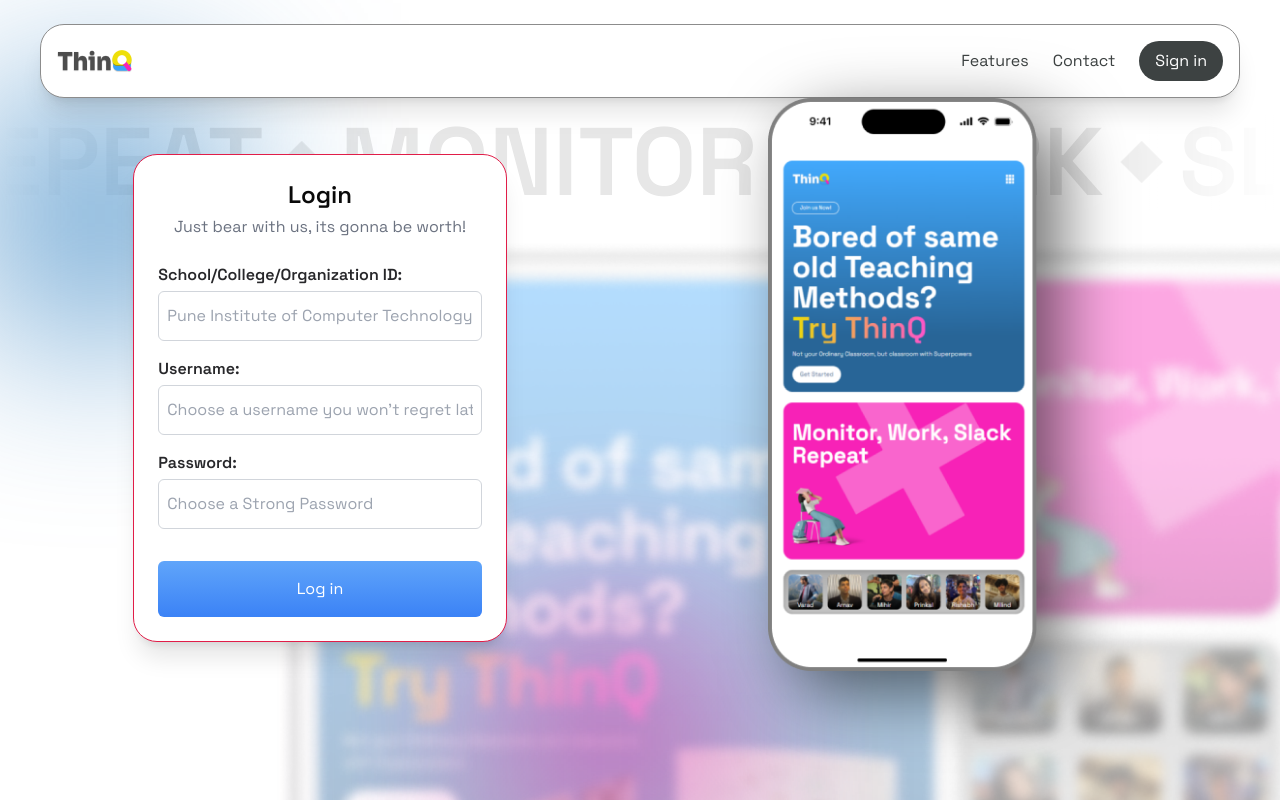
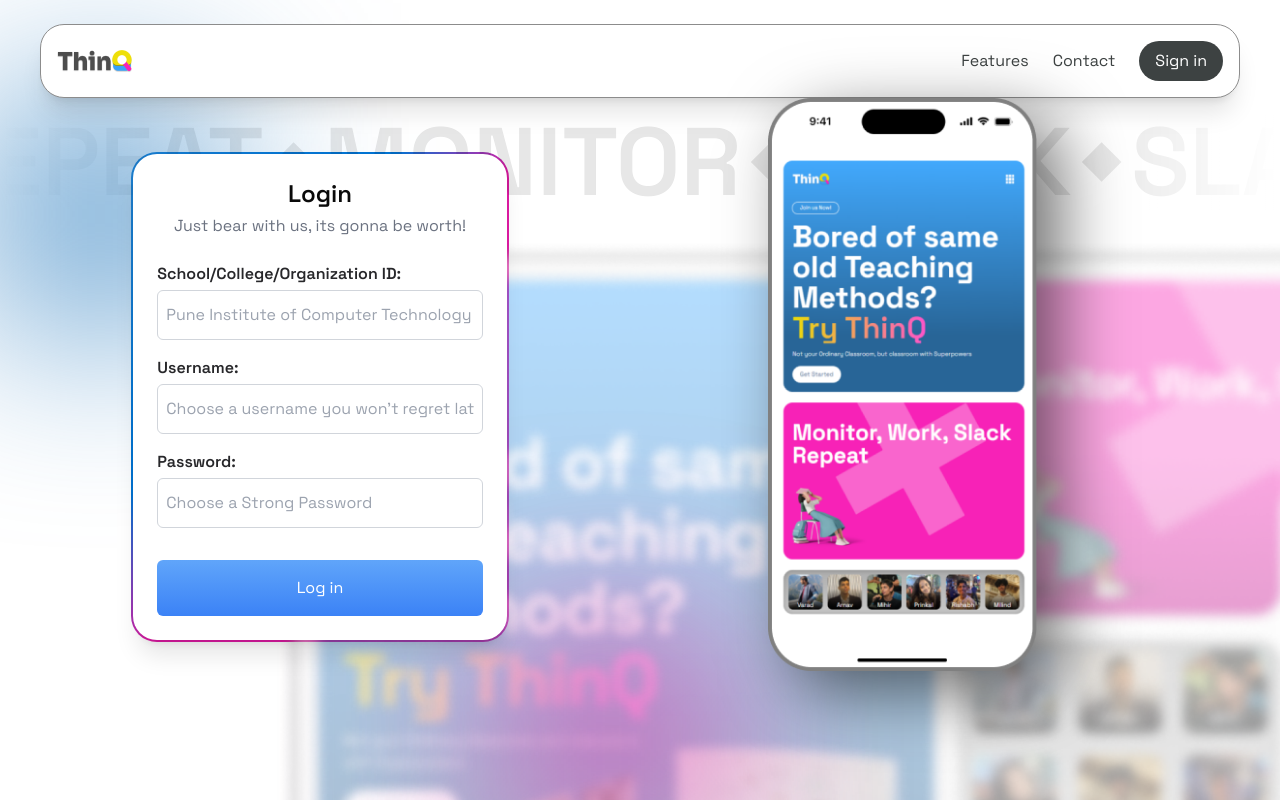
Before and after one commit to arnitdo/ThinQ, a Next.js app in the folder next/: page /login in a window 1280 px wide. Shown: the top 800 px of the page. Built offline with nearby package versions, Linux system fonts and the light colour scheme.

Commit message:
gradient borders in login page

```diff
--- a/next/src/app/login/page.tsx
+++ b/next/src/app/login/page.tsx
@@ -12,20 +12,20 @@
         direction="right"
         className="opacity-10 text-8xl -z-10 overflow-hidden absolute max-sm:text-6xl select-none font-semibold"
       >
-        <img src="/diamond.png" alt="" />
+        <div className="border-[0.9rem] border-black rotate-45"></div>
         <div className="mx-4 overflow-hidden">MONITOR</div>
-        <img src="/diamond.png" alt="" />
+        <div className="border-[0.9rem] border-black rotate-45"></div>
         <div className="mx-4 overflow-hidden">WORK</div>
-        <img src="/diamond.png" alt="" />
+        <div className="border-[0.9rem] border-black rotate-45"></div>
         <div className="mx-4 overflow-hidden">SLACK</div>
-        <img src="/diamond.png" alt="" />
+        <div className="border-[0.9rem] border-black rotate-45"></div>
         <div className="mx-4 overflow-hidden">REPEAT</div>
       </Marquee>
       <div className="bluegrad max-sm:-ml-96"></div>
       <div className="pinkgrad "></div>
       <div className="flex w-full max-md:flex-col ">
         <div className=" w-6/12 max-md:w-full items-center justify-center">
-          <div className="bg-white rounded-3xl mx-auto max-sm:w-11/12 z-10 w-7/12 max-[1185px]:w-10/12 shadow-xl h-fit p-6 border-rose-600 border m-10">
+          <div className="bg-white rounded-3xl mx-auto max-sm:w-11/12 w-7/12 max-[1185px]:w-10/12 shadow-xl h-fit p-6 m-10 relative | before:absolute before:-inset-[2px] before:bg-gradient-to-br before:from-[#0073D2] before:from-35% before:to-[#E11AA5] before:to-[52%] before:-z-20 before:rounded-[calc(1.5rem+2px)]">
             <div className="font-semibold text-2xl text-center">Login</div>
             <p className="text-gray-500 text-center mt-1 text-md mb-6">
               Just bear with us, its gonna be worth!
```
Also changed, not shown: next/src/app/globals.css (+24 -13 lines), next/public/diamond.png (deleted).
